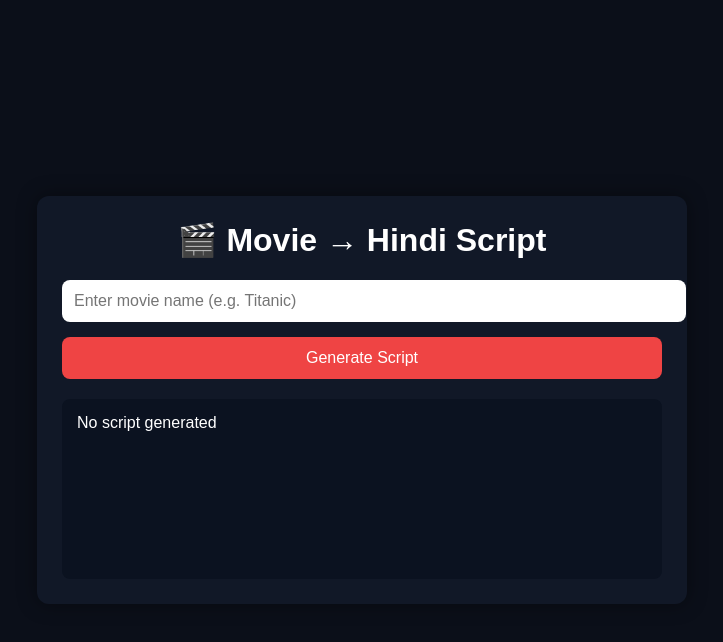
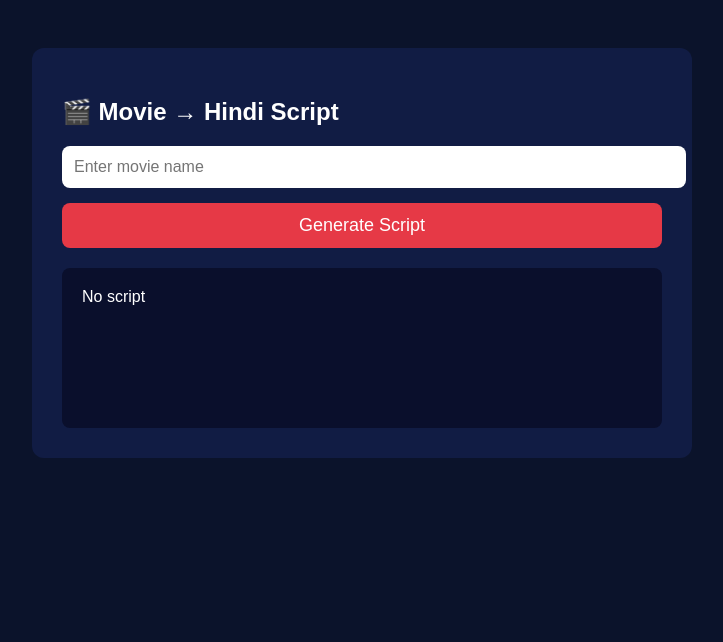
Before and after one commit to recapexplained786-design/movie-site, a plain HTML site: page index.html in a window 1280 px wide. Shown: the whole page, without its empty margins (278-1001 px from the left). Drawn offline with Linux system fonts and the light colour scheme.

Commit message:
Update index.html

```diff
--- a/index.html
+++ b/index.html
@@ -1,100 +1,41 @@
 <!DOCTYPE html>
-<html lang="en">
+<html>
 <head>
-  <meta charset="UTF-8">
+  <meta charset="UTF-8" />
   <title>Movie → Hindi Script</title>
-  <meta name="viewport" content="width=device-width, initial-scale=1.0">
   <style>
-    body{
-      background:#0b0f19;
-      color:#fff;
-      font-family:Arial,Helvetica,sans-serif;
-      display:flex;
-      justify-content:center;
-      align-items:center;
-      height:100vh;
-      margin:0;
-    }
-    .card{
-      width:90%;
-      max-width:600px;
-      background:#111827;
-      padding:25px;
-      border-radius:12px;
-      box-shadow:0 0 20px rgba(0,0,0,0.4);
-    }
-    h1{
-      margin-top:0;
-      text-align:center;
-    }
-    input{
-      width:100%;
-      padding:12px;
-      border-radius:8px;
-      border:none;
-      margin-bottom:15px;
-      font-size:16px;
-    }
-    button{
-      width:100%;
-      padding:12px;
-      border:none;
-      border-radius:8px;
-      background:#ef4444;
-      color:#fff;
-      font-size:16px;
-      cursor:pointer;
-    }
-    button:hover{
-      background:#dc2626;
-    }
-    #result{
-      margin-top:20px;
-      background:#0b1220;
-      padding:15px;
-      border-radius:8px;
-      min-height:150px;
-      white-space:pre-wrap;
-    }
+    body {font-family: Arial; background:#0b132b; color:white; padding:40px}
+    .box{max-width:600px;margin:auto;background:#111c44;padding:30px;border-radius:12px}
+    input{width:100%;padding:12px;border-radius:8px;border:none;font-size:16px}
+    button{margin-top:15px;width:100%;padding:12px;background:#e63946;color:white;border:none;border-radius:8px;font-size:18px}
+    .out{margin-top:20px;background:#0a0f2c;padding:20px;border-radius:8px;min-height:120px}
   </style>
 </head>
 <body>
-  <div class="card">
-    <h1>🎬 Movie → Hindi Script</h1>
-    <input id="movie" placeholder="Enter movie name (e.g. Titanic)">
-    <button onclick="generate()">Generate Script</button>
-    <div id="result">No script generated</div>
+  <div class="box">
+    <h2>🎬 Movie → Hindi Script</h2>
+    <input id="movie" placeholder="Enter movie name" />
+    <button onclick="gen()">Generate Script</button>
+    <div class="out" id="out">No script</div>
   </div>
 
 <script>
-async function generate(){
-  const movie = document.getElementById("movie").value.trim();
-  const result = document.getElementById("result");
-
-  if(!movie){
-    result.innerText = "Enter movie name";
-    return;
-  }
-
-  result.innerText = "Generating...";
+async function gen(){
+  const movie = document.getElementById("movie").value;
+  const out = document.getElementById("out");
+  out.innerText = "Generating...";
 
   try{
-    const res = await fetch("/api/generate",{
+    const r = await fetch("/api/generate",{
       method:"POST",
-      headers:{"Content-Type":"application/json"},
-      body:JSON.stringify({movie})
+      headers:{ "Content-Type":"application/json" },
+      body: JSON.stringify({ movie })
     });
 
-    const data = await res.json();
-
-    if(data.script){
-      result.innerText = data.script;
-    }else{
-      result.innerText = data.error || "No script generated";
-    }
-
-  }catch(err){
-    result.innerText = "Error: "+err.message;
+    const d = await r.json();
+    out.innerText = d.script || "Failed";
+  }catch(e){
+    out.innerText = "Error";
   }
 }
 </script>
```
